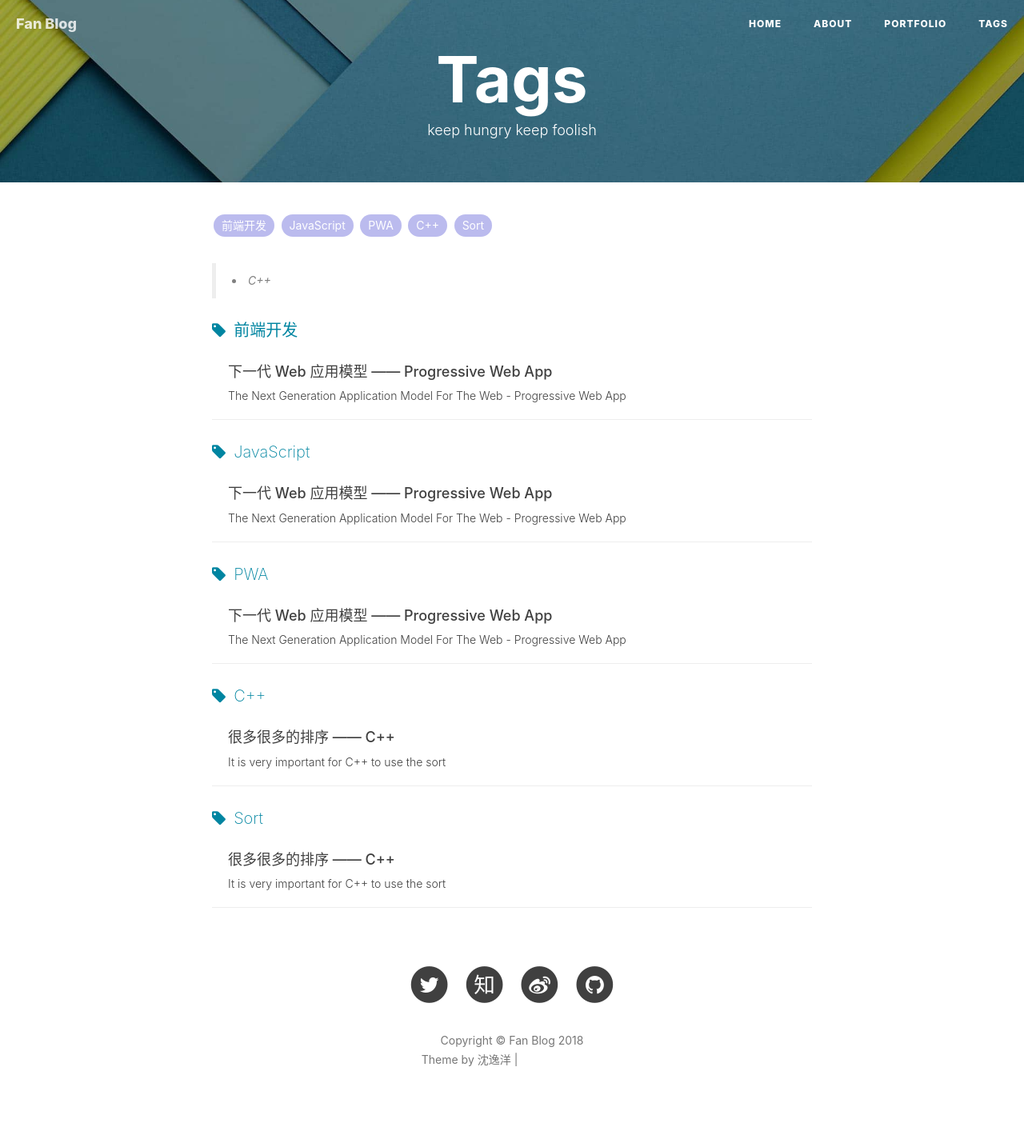
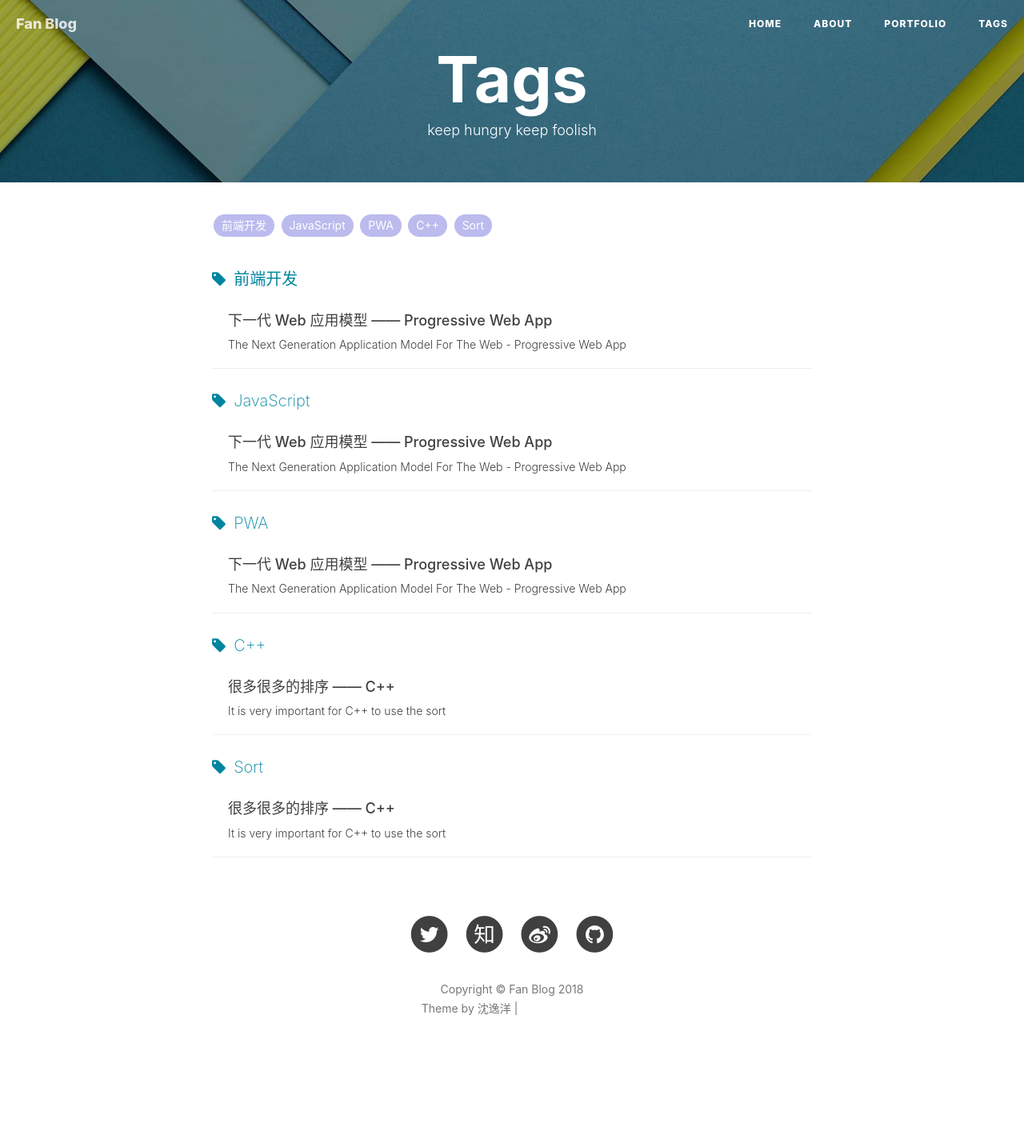
Before and after one commit to fang-keyou/keyou-fang.github.io, a Jekyll site: the page built from tags.html, in a window 1280 px wide. Shown: the whole page at 80% size. Built offline with Jekyll 4.4.1, drawn with Linux system fonts in a browser that asks for light colours; nearby versions of some CDN libraries; comment, search, counter and statistics services are not loaded; after the commit the page ends 1365 px from its top, so only the background shows below that; grey boxes are pictures that could not be loaded.

Commit message:
Update tags.html

```diff
--- a/tags.html
+++ b/tags.html
@@ -30,9 +30,9 @@ header-img: "img/tag-bg.jpg"
 				{% endfor %}
 			</div>
 
-            <blockquote class="tag-comments">
+            <!---<blockquote class="tag-comments">
                     <li>C++</li>
-		</blockquote>
+		</blockquote>-->
 
             <!-- 标签列表 -->
 			{% for tag in site.tags %}
```
